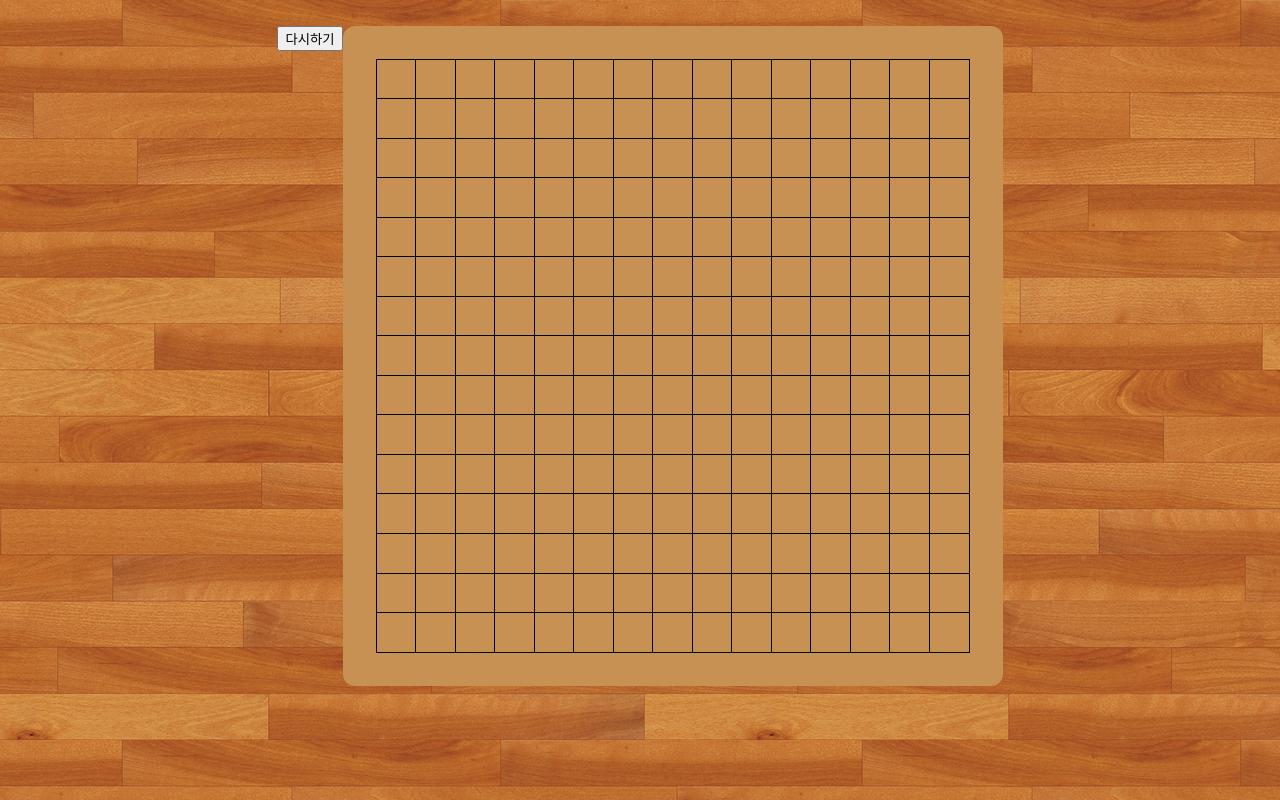
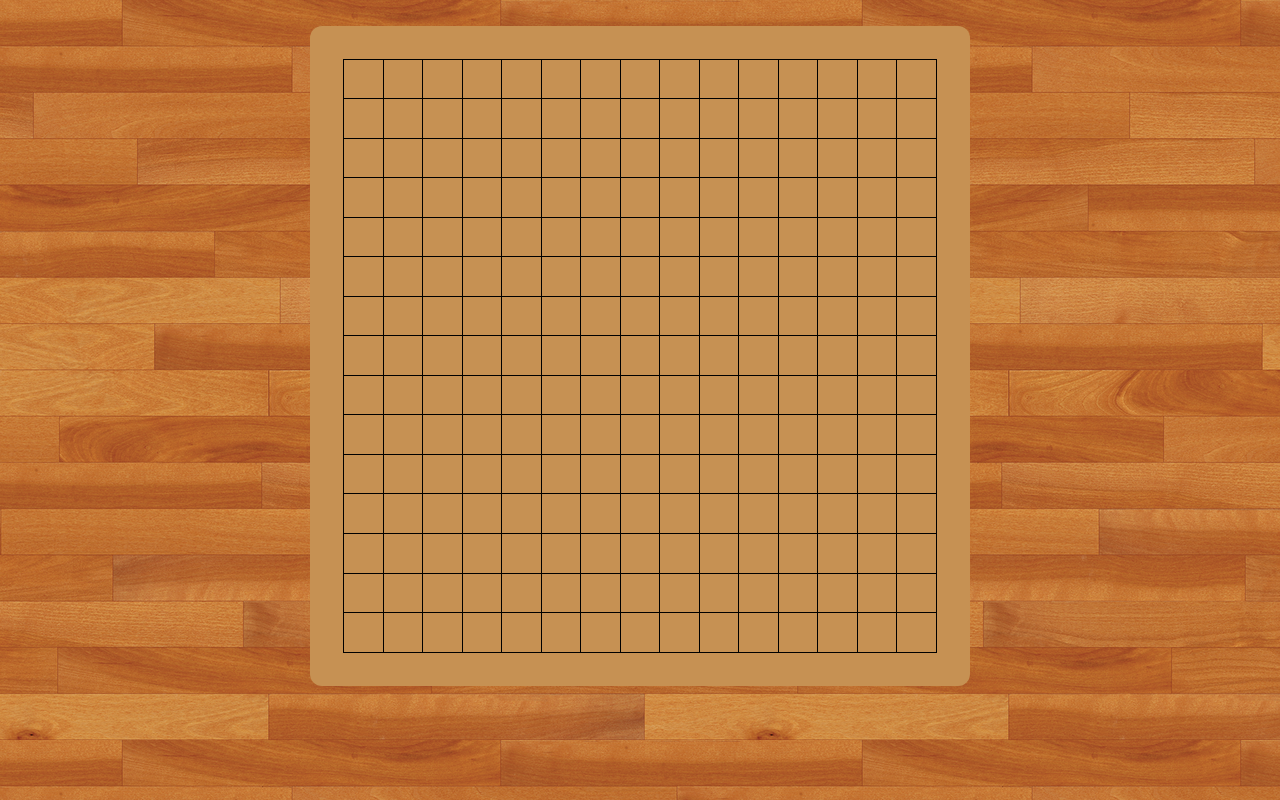
Before and after one commit to drainxc/omok, a React (Create React App) app: page / in a window 1280 px wide. Built offline with nearby package versions, Linux system fonts and the light colour scheme.

Commit message:
[DELETE] mainpage
Delete Restart Button

```diff
--- a/src/components/pages/mainPage/index.js
+++ b/src/components/pages/mainPage/index.js
@@ -4,33 +4,9 @@ import * as S from "./styles";
 import { data } from "../../../lib/export/data";
 
 export default function MainPage() {
-  const [board, setBoard] = useState(data);
-  function restart() {
-    setBoard([
-      [0, 0, 0, 0, 0, 0, 0, 0, 0, 0, 0, 0, 0, 0, 0],
-      [0, 0, 0, 0, 0, 0, 0, 0, 0, 0, 0, 0, 0, 0, 0],
-      [0, 0, 0, 0, 0, 0, 0, 0, 0, 0, 0, 0, 0, 0, 0],
-      [0, 0, 0, 0, 0, 0, 0, 0, 0, 0, 0, 0, 0, 0, 0],
-      [0, 0, 0, 0, 0, 0, 0, 0, 0, 0, 0, 0, 0, 0, 0],
-      [0, 0, 0, 0, 0, 0, 0, 0, 0, 0, 0, 0, 0, 0, 0],
-      [0, 0, 0, 0, 0, 0, 0, 0, 0, 0, 0, 0, 0, 0, 0],
-      [0, 0, 0, 0, 0, 0, 0, 0, 0, 0, 0, 0, 0, 0, 0],
-      [0, 0, 0, 0, 0, 0, 0, 0, 0, 0, 0, 0, 0, 0, 0],
-      [0, 0, 0, 0, 0, 0, 0, 0, 0, 0, 0, 0, 0, 0, 0],
-      [0, 0, 0, 0, 0, 0, 0, 0, 0, 0, 0, 0, 0, 0, 0],
-      [0, 0, 0, 0, 0, 0, 0, 0, 0, 0, 0, 0, 0, 0, 0],
-      [0, 0, 0, 0, 0, 0, 0, 0, 0, 0, 0, 0, 0, 0, 0],
-      [0, 0, 0, 0, 0, 0, 0, 0, 0, 0, 0, 0, 0, 0, 0],
-      [0, 0, 0, 0, 0, 0, 0, 0, 0, 0, 0, 0, 0, 0, 0],
-    ]);
-  } // 배열 값 초기화
-
   return (
     <S.MainDiv>
-      <div>
-        <button onClick={restart}>다시하기</button>
-      </div>
-      <Board data={board} />
+      <Board data={data} />
     </S.MainDiv>
   );
 }
```
